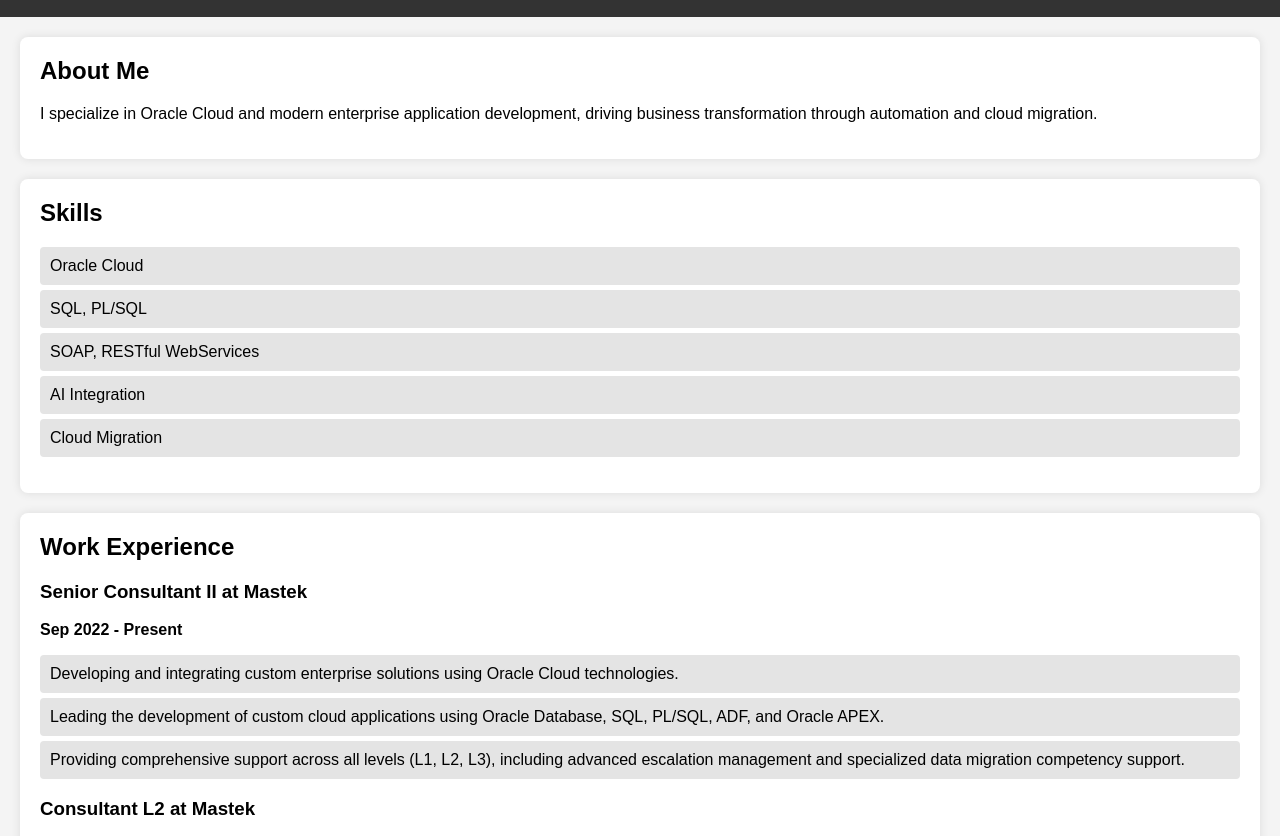
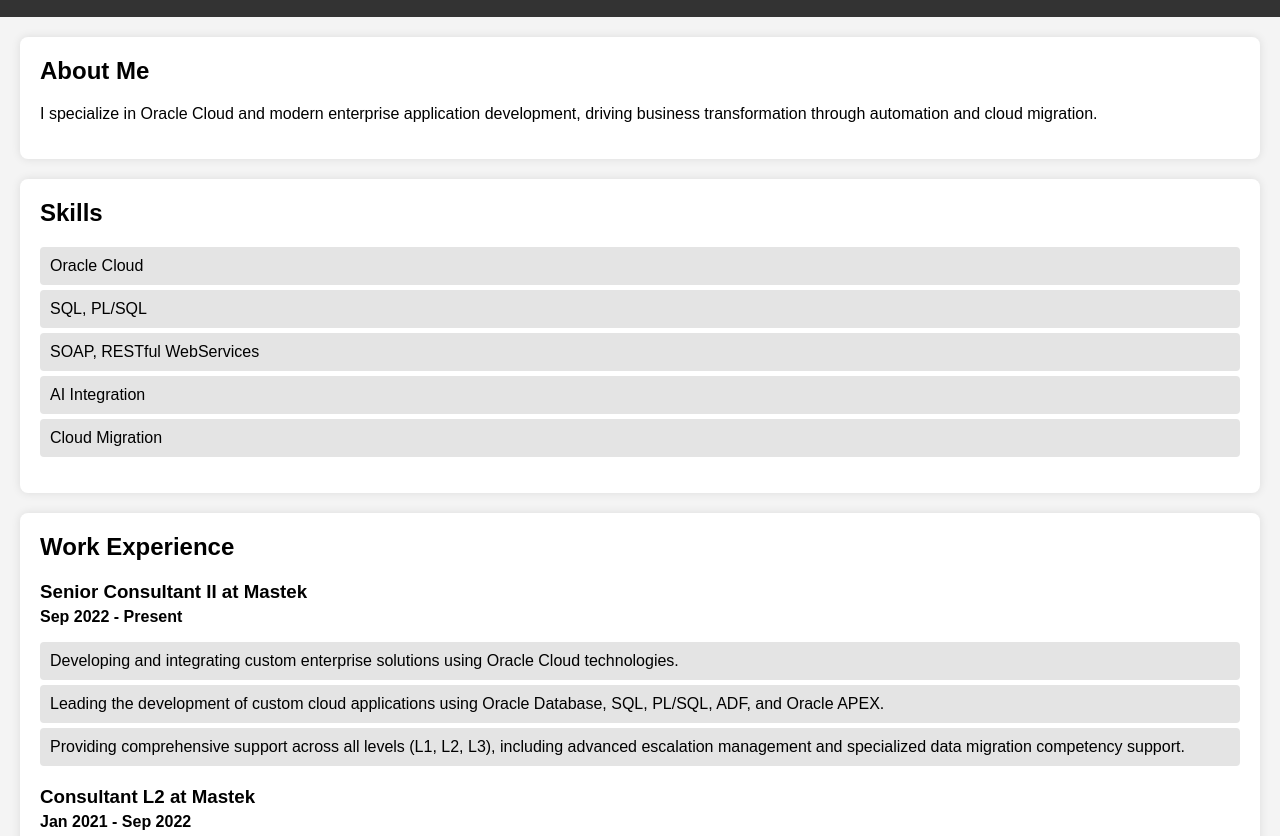
Before and after one commit to yasinmusani/yasinmusani.github.io, a plain HTML site: page index.html in a window 1280 px wide. Shown: the part 83-919 px from the top of the page. Drawn offline with Linux system fonts and the light colour scheme.

Commit message:
Update styles.css

```diff
--- a/styles.css
+++ b/styles.css
@@ -52,3 +52,15 @@ a {
 a:hover {
     text-decoration: underline;
 }
+
+.job {
+    margin-bottom: 20px;
+}
+
+.job h3 {
+    margin: 0;
+}
+
+.job p {
+    margin: 5px 0;
+}
```
